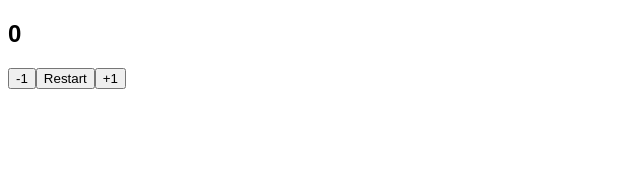
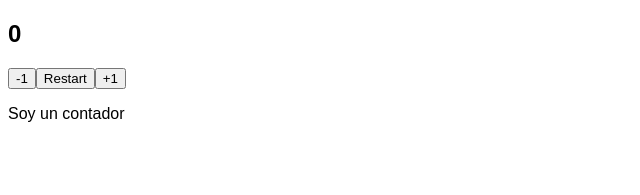
Before and after one commit to felixGlez/react-state-practice, a React (Vite) app: page / in a window 1280 px wide. Shown: the top 195 px of the page, without its empty margins (0-640 px from the left). Built offline with nearby package versions, Linux system fonts and the light colour scheme.

Commit message:
finished

```diff
--- a/src/App.jsx
+++ b/src/App.jsx
@@ -3,8 +3,11 @@ import Counter from './components/counter/Counter';
 const App = () => {
 	return (
 		<>
-			<Counter />
+			<Counter>
+				<p>Soy un contador</p>
+			</Counter>
 		</>
+		// Repaso de Children: Children es una prop automática, y se utiliza cuando pasas contenido entre la etiqueta de apertura y de cierre de un componente. En este caso, Counter tiene entre medias un <p> en este caso, por lo tanto en Counter hay que usar children.
 	);
 };
 
--- /dev/null
+++ b/src/components/button/Button.jsx
@@ -0,0 +1,10 @@
+const Button = ({ children, action }) => {
+	// Se podría enviar como prop el contenido del botón desde Counter.jsx, pero normalmente se hace así, con children, que es el contenido de la etiqueta:
+	return (
+		<>
+			<button onClick={action}>{children}</button>
+			{/* El onClick lo ponemos aquí, ya que es una etiqueta html. No podríamos ponerle el onclick al componente <Button /> */}
+		</>
+	);
+};
+export default Button;
--- a/src/components/counter/Counter.jsx
+++ b/src/components/counter/Counter.jsx
@@ -1,12 +1,13 @@
 import { useState } from 'react';
+import Button from '../button/Button';
 
-const Counter = () => {
+const Counter = ({ children }) => {
 	const [number, setNumber] = useState(0);
 
 	return (
 		<>
 			<h2>{number}</h2>
-			<button
+			{/* <button
 				onClick={() => {
 					subtract(number, setNumber);
 				}}
@@ -14,7 +15,14 @@ const Counter = () => {
 				-1
 			</button>
 			<button onClick={() => restart(setNumber)}>Restart</button>
-			<button onClick={() => increment(number, setNumber)}>+1</button>
+			<button onClick={() => increment(number, setNumber)}>+1</button> */}
+
+			<Button action={() => subtract(number, setNumber)}>-1</Button>
+			<Button action={() => restart(setNumber)}>Restart</Button>
+			<Button action={() => increment(number, setNumber)}>+1</Button>
+
+			{/* Repaso de Children: */}
+			{children}
 		</>
 	);
 };
```
